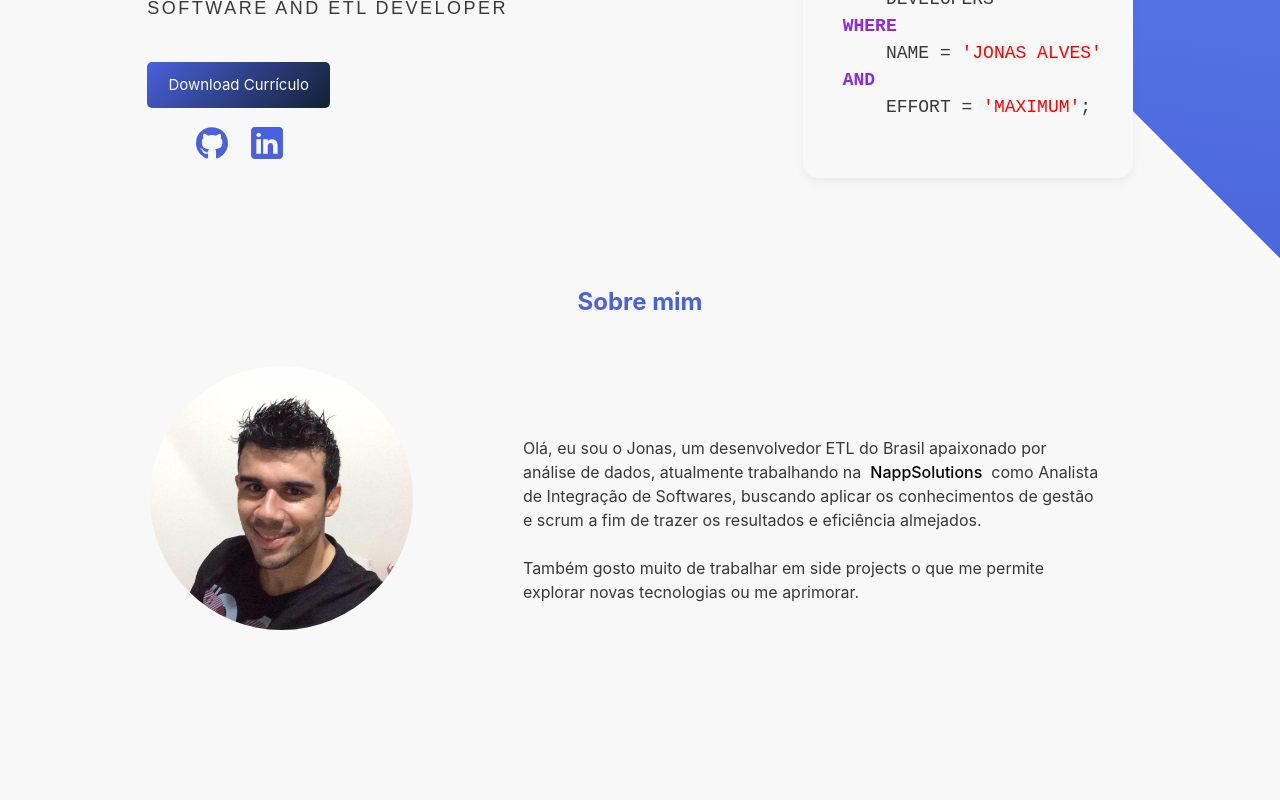
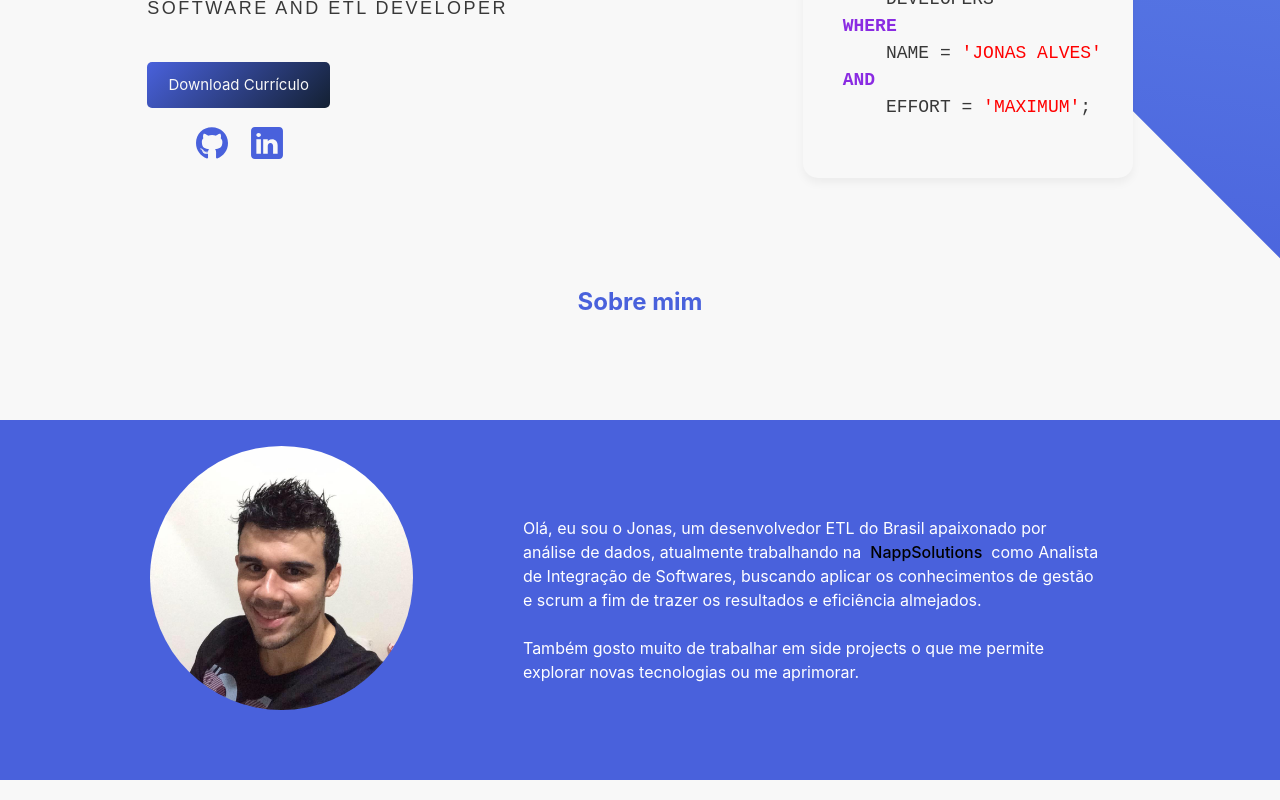
Before and after one commit to jo-alves22/portfolioreact, a React (Vite) app: page / in a window 1280 px wide. Shown: the part 452-1252 px from the top of the page. Built offline with nearby package versions, Linux system fonts and the light colour scheme.

Commit message:
background ajusts in aboutme component

```diff
--- a/src/components/aboutme/aboutme.css
+++ b/src/components/aboutme/aboutme.css
@@ -1,11 +1,17 @@
 section{
-    margin: 100px;
+    margin-top: 100px;
+
 }
 .titleabout{
     color: rgb(73, 97, 220);
 }
 .cardabout{
+    margin-top: 100px;
     display: flex;
+    background-color: rgb(73, 97, 220);
+    padding-left: 100px;
+    padding-right: 100px;
+
 }
 figure img{
     width: 100%;
@@ -20,3 +26,6 @@ figure img{
     text-decoration: none;
     color: black;
 }
+.infoabout p{
+    color: white;
+}
```
